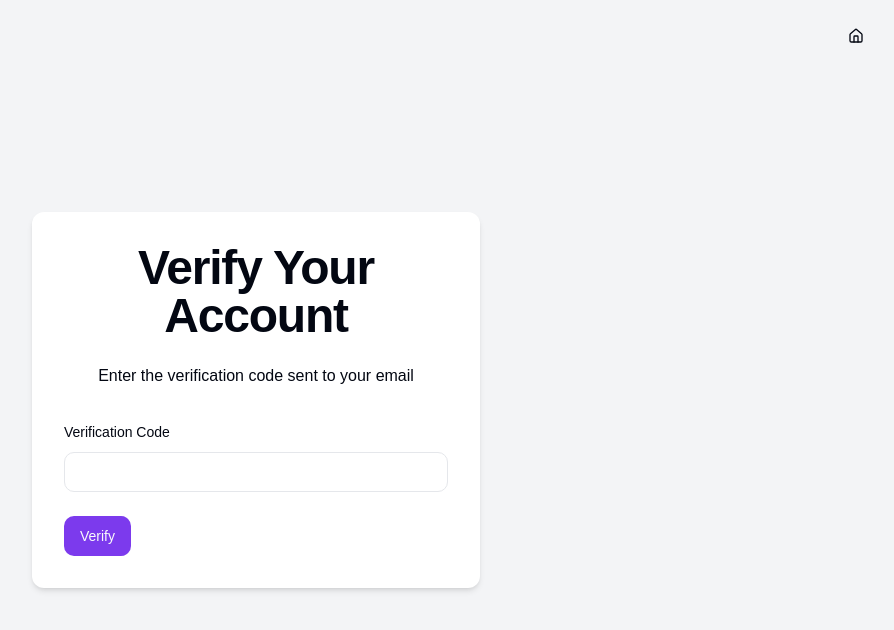
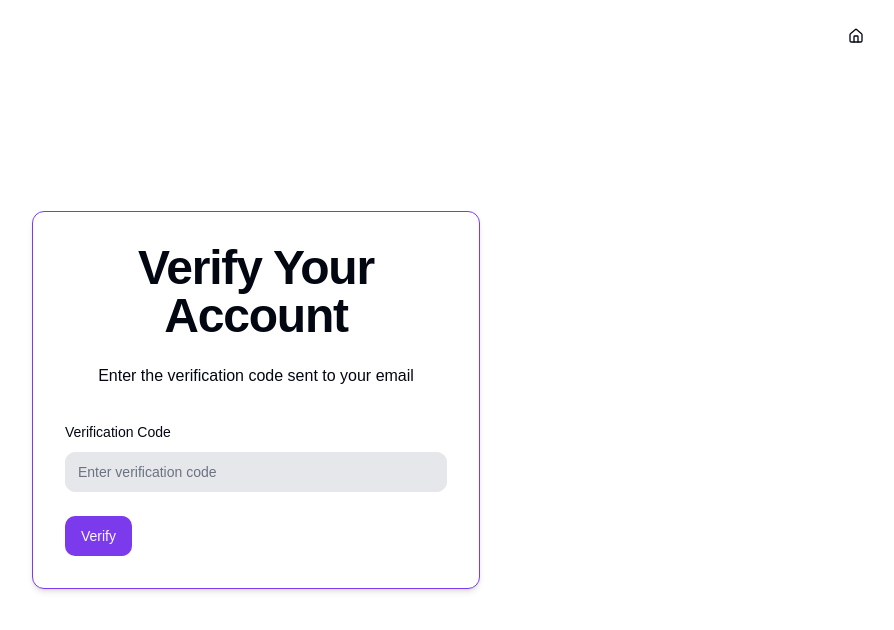
Before and after one commit to Abhi13-02/Stealthify, a Next.js app: page /verify/1 in a window 1280 px wide. Shown: the top 630 px of the page, without its empty margins (384-1278 px from the left). Built offline with nearby package versions, Linux system fonts and the light colour scheme.

Commit message:
verify ccode

```diff
--- a/src/app/(authRelatedFrontend)/verify/[email]/page.tsx
+++ b/src/app/(authRelatedFrontend)/verify/[email]/page.tsx
@@ -52,8 +52,8 @@ export default function VerifyAccount() {
   };
 
   return (
-    <div className="flex justify-center items-center min-h-screen bg-gray-100">
-      <div className="w-full max-w-md p-8 space-y-8 bg-white rounded-lg shadow-md">
+    <div className="flex justify-center items-center min-h-screen bg-background">
+      <div className="w-full max-w-md p-8 space-y-8 bg-card border border-ring rounded-lg shadow-md">
         <div className="text-center">
           <h1 className="text-4xl font-extrabold tracking-tight lg:text-5xl mb-6">
             Verify Your Account
@@ -68,7 +68,7 @@ export default function VerifyAccount() {
               render={({ field }) => (
                 <FormItem>
                   <FormLabel>Verification Code</FormLabel>
-                  <Input {...field} />
+                  <Input {...field}  className='bg-input' placeholder='Enter verification code'/>
                   <FormMessage />
                 </FormItem>
               )}
```
